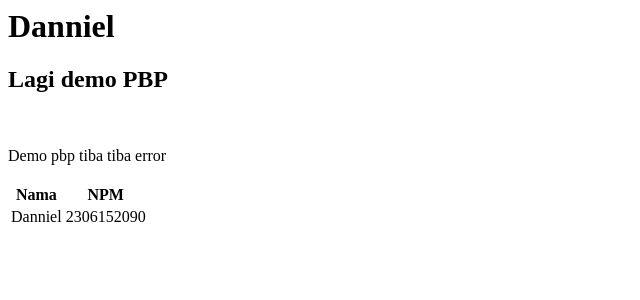
After one commit to Danniel-Ang/shippy, a Django app: template main/templates/contoh.html in a window 1280 px wide. The commit adds this page. Shown: the top 300 px of the page, without its empty margins (0-640 px from the left). Run offline with Django 5.2, Linux system fonts and the light colour scheme; the template is opened without the code that fills it, so the values that code supplies are empty.

Commit message:
Demo tugas 3

```diff
--- /dev/null
+++ b/main/templates/contoh.html
@@ -0,0 +1,26 @@
+<!-- Judul, sub judul, paragraf = deskripsi, -->
+
+<h1> Danniel </h1>
+<h2> Lagi demo PBP </h2>
+<br>
+<p> Demo pbp tiba tiba error </p>
+<table>
+    <tr></tr>
+        <th>
+            <p>Nama</p>
+        </th>
+
+        <th>
+            <p>NPM</p>
+        </th>
+    </tr>
+    <tr>
+        <td>
+            <p>Danniel</p>
+        </td>
+
+        <td>
+            <p>2306152090</p>
+        </td>
+    </tr>
+</table>
```
Also changed, not shown: README.md, main/forms.py (line endings or trailing spaces), main/migrations/0001_initial.py, main/models.py (line endings or trailing spaces), main/templates/base.html (line endings or trailing spaces).
